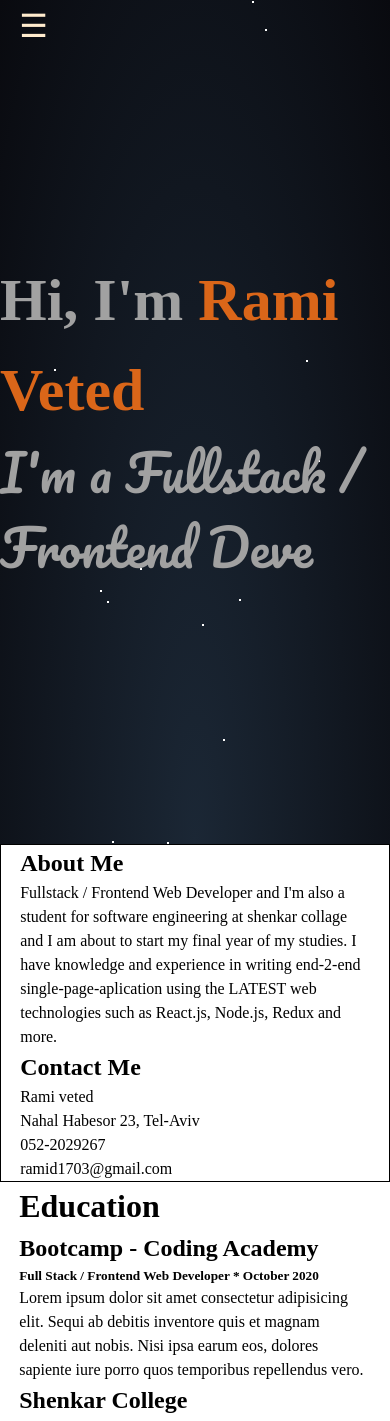
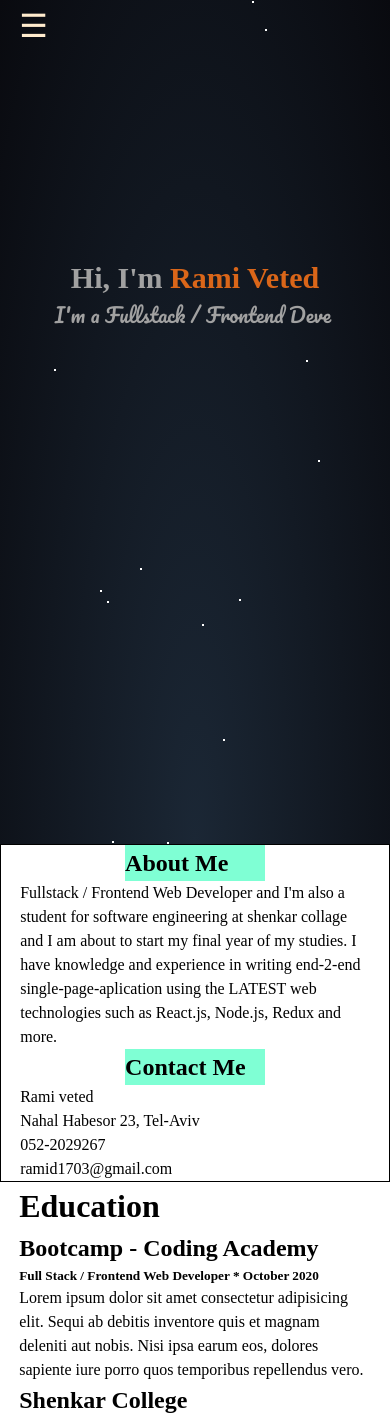
Before and after one commit to RamiDorani/my-portfolio, a React (Create React App) app: page / in a window 390 px wide. Shown: the top 1421 px of the page. Built offline with nearby package versions, Linux system fonts and the light colour scheme; a web font is replaced by a local one.

Commit message:
'update'

```diff
--- a/src/cmps/MyDetailes.jsx
+++ b/src/cmps/MyDetailes.jsx
@@ -5,7 +5,7 @@ export class MyDetailes extends Component {
     render() {
         return (
                 <section className="my-detailes-wrapper container" id="about">
-                    <div className="up">
+                    <div className="up flex-col">
                     <h2 className="my-headers about-me-header">About Me</h2>
                     <p className="p about-me-p">Fullstack / Frontend Web Developer and I'm also a student for software engineering at shenkar collage and I am about to start my final year of my studies. I have knowledge and experience in writing end-2-end single-page-aplication using the LATEST web technologies such as React.js, Node.js, Redux and more.</p>
                     </div>
--- a/src/styles/components/_headerTitle.scss
+++ b/src/styles/components/_headerTitle.scss
@@ -24,3 +24,14 @@
     //color: rgb(25, 205, 218);
     color: rgb(218, 102, 25);
   }
+
+
+
+  @media (max-width:800px) {
+    .name-introduction{
+      font-size: rem(30px);
+    }
+    .paragraph {
+      font-size: rem(20px);
+    }
+  }
--- a/src/styles/components/_myDetailes.scss
+++ b/src/styles/components/_myDetailes.scss
@@ -1,24 +1,26 @@
 .my-detailes-wrapper {
-    // background-image: url('../../imgs/programmer.png');
-    background-size: cover;
     border: 1px solid black;
+    max-width: rem(1000px);
+}
+
+.up {
+}
+
+.my-headers {
+   background-color: aquamarine;
+   width: 20%;
+   margin: 0 auto;
+   font-size: rem(35px);
 }
 
 
-// .my-detailes {
-//     max-width: 400px;
-//     margin-left: -19px;
-//     // border: 1px solid black;
-//     font-size: rem(15px);
-//     color: #3d3d3d;
-//     p {
-//         font-size: rem(10px);
-//     }
-// }
+@media (max-width:800px) {
+    // .container {
+    //     max-width: 600px;
+    // }
 
-.my-pic{
-    border: 1px solid black;
-    width: rem(150px);
-    height: rem(250px);
-
+    .my-headers {
+        width: 40%;
+        font-size: rem(24px);
+    }
 }
```
